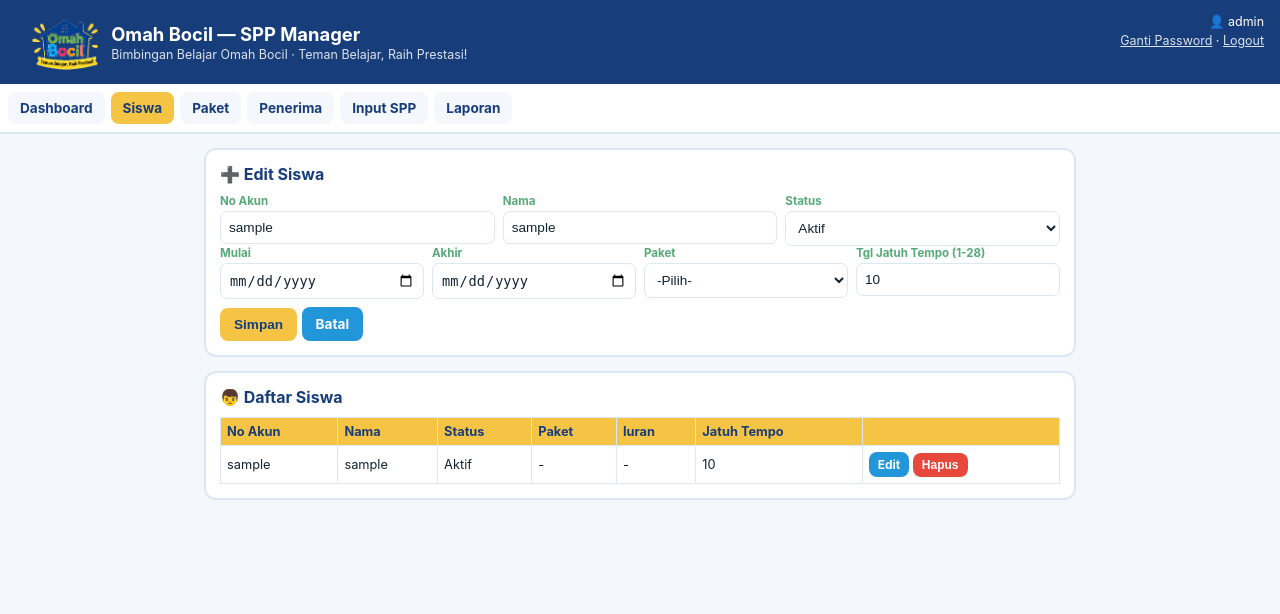
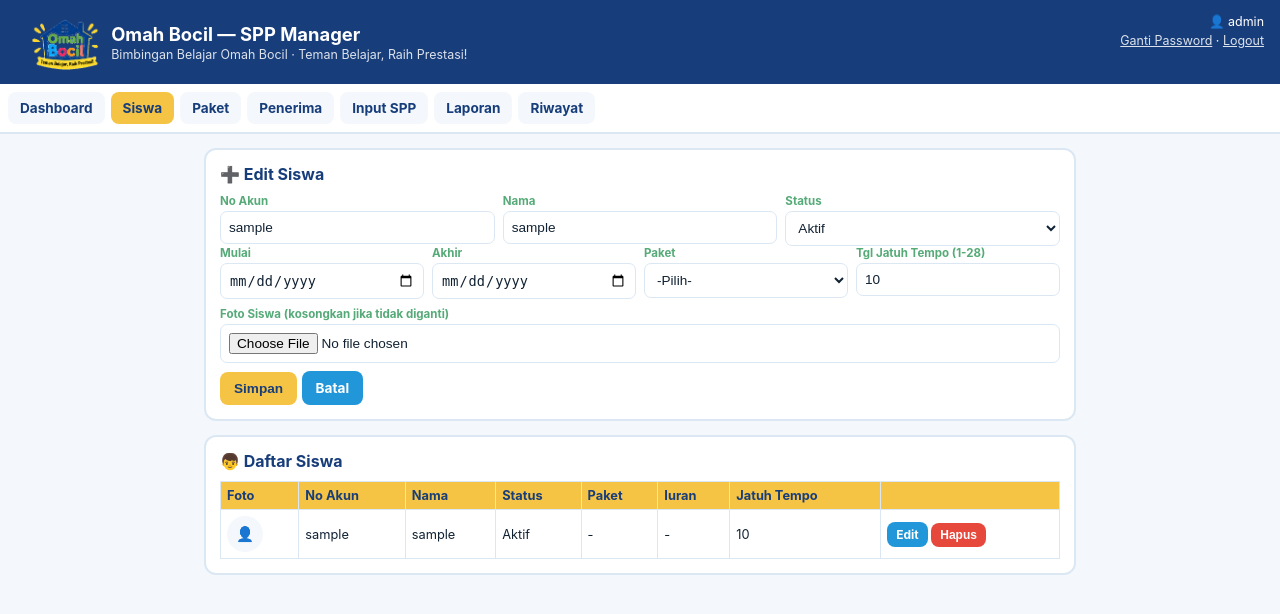
Before and after one commit to korlapBIP/spp, a Flask app: page /siswa?edit=1 in a window 1280 px wide. Shown: the top 614 px of the page. Run offline with Flask 3, Linux system fonts and the light colour scheme; a user stored in the database is signed in; data comes from the database, SQL or seed files in the repository; both versions use the stored data as it was after the commit; data that the repository does not hold is empty.

Commit message:
Add files via upload

```diff
--- a/main.py
+++ b/main.py
@@ -9,12 +9,14 @@ import csv
 import io
 import json
 import os
+import uuid
 from datetime import date, datetime
 from functools import wraps
 
 from flask import (Flask, render_template, request, redirect, url_for,
                     flash, Response, session)
 from werkzeug.security import generate_password_hash, check_password_hash
+from werkzeug.utils import secure_filename
 
 import database as db
 
@@ -24,6 +26,71 @@ app.secret_key = os.environ.get("SECRET_KEY", "spp-omahbocil-secret-key-ganti-in
 
 MONTHS = ["Januari", "Februari", "Maret", "April", "Mei", "Juni", "Juli",
           "Agustus", "September", "Oktober", "November", "Desember"]
+
+# --- Upload foto siswa ---
+BASE_DIR = os.path.dirname(os.path.abspath(__file__))
+UPLOAD_FOLDER = os.path.join(BASE_DIR, "static", "uploads", "siswa")
+ALLOWED_EXT = {"png", "jpg", "jpeg", "gif", "webp"}
+os.makedirs(UPLOAD_FOLDER, exist_ok=True)
+app.config["MAX_CONTENT_LENGTH"] = 3 * 1024 * 1024  # maksimal 3MB per upload
+
+
+def allowed_file(filename):
+    return "." in filename and filename.rsplit(".", 1)[1].lower() in ALLOWED_EXT
+
+
+def save_foto_siswa(file_storage):
+    """Simpan file foto yang diupload, kembalikan nama file tersimpan atau None."""
+    if not file_storage or file_storage.filename == "":
+        return None
+    if not allowed_file(file_storage.filename):
+        flash("Format foto tidak didukung. Gunakan PNG, JPG, GIF, atau WEBP.", "error")
+        return None
+    ext = secure_filename(file_storage.filename).rsplit(".", 1)[1].lower()
+    new_name = f"{uuid.uuid4().hex}.{ext}"
+    file_storage.save(os.path.join(UPLOAD_FOLDER, new_name))
+    return new_name
+
+
+# --- Riwayat perubahan aplikasi (changelog) ---
+# Tambahkan entri baru di urutan paling atas setiap kali ada update.
+CHANGELOG = [
+    {
+        "tanggal": "2026-09-26",
+        "judul": "Foto siswa, edit/hapus pembayaran, tampilan mobile, riwayat update",
+        "detail": [
+            "Form data siswa kini bisa unggah foto siswa.",
+            "Kartu SPP bulanan kini punya tombol Edit dan Hapus per baris pembayaran.",
+            "Tampilan dirapikan agar lebih nyaman dibuka dari HP.",
+            "Menu Riwayat ditambahkan untuk mencatat histori pembaruan aplikasi.",
+        ],
+    },
+    {
+        "tanggal": "2026-09-26",
+        "judul": "Login admin & penerima iuran SPP",
+        "detail": [
+            "Login admin ditambahkan, seluruh halaman kini butuh login.",
+            "Menu Ganti Password untuk admin.",
+            "CRUD Penerima Iuran SPP, muncul sebagai saran di kolom TTD Input SPP.",
+            "Logo Omah Bocil dipasang di header & favicon.",
+        ],
+    },
+    {
+        "tanggal": "2026-09-25",
+        "judul": "Laporan per siswa & per bulan",
+        "detail": [
+            "Laporan > atas nama siswa: riwayat pembayaran lengkap 1 siswa.",
+            "Laporan > atas nama bulan: status lunas/belum semua siswa aktif di 1 bulan.",
+        ],
+    },
+    {
+        "tanggal": "2026-09-25",
+        "judul": "Rilis awal",
+        "detail": [
+            "Aplikasi SPP Omah Bocil pertama kali dibuat: dashboard, siswa, paket, input SPP, laporan per tahun, export CSV/JSON.",
+        ],
+    },
+]
 
 DEFAULT_ADMIN_USERNAME = "admin"
 DEFAULT_ADMIN_PASSWORD = "admin123"
@@ -173,6 +240,13 @@ def siswa_save():
         flash("No Akun sudah dipakai siswa lain.", "error")
         return redirect(url_for("siswa_list"))
 
+    foto_lama = None
+    if student_id:
+        existing = db.get_student(student_id)
+        foto_lama = existing["foto"] if existing else None
+
+    foto_baru = save_foto_siswa(request.files.get("foto"))
+
     data = {
         "no_akun": no_akun,
         "nama": nama,
@@ -181,9 +255,15 @@ def siswa_save():
         "akhir": request.form.get("akhir") or None,
         "paket_id": request.form.get("paket_id", type=int),
         "jatuh_tempo": request.form.get("jatuh_tempo", type=int) or 10,
+        "foto": foto_baru,  # None berarti foto lama dipertahankan (lihat update_student)
     }
     if student_id:
         db.update_student(student_id, data)
+        # hapus file foto lama dari disk kalau diganti dengan foto baru
+        if foto_baru and foto_lama:
+            old_path = os.path.join(UPLOAD_FOLDER, foto_lama)
+            if os.path.exists(old_path):
+                os.remove(old_path)
         flash("Data siswa berhasil diperbarui.", "success")
     else:
         db.add_student(data)
@@ -194,6 +274,11 @@ def siswa_save():
 @app.route("/siswa/hapus/<int:student_id>", methods=["POST"])
 @login_required
 def siswa_hapus(student_id):
+    existing = db.get_student(student_id)
+    if existing and existing.get("foto"):
+        foto_path = os.path.join(UPLOAD_FOLDER, existing["foto"])
+        if os.path.exists(foto_path):
+            os.remove(foto_path)
     db.delete_student(student_id)
     flash("Siswa dihapus. Riwayat pembayarannya juga ikut terhapus.", "success")
     return redirect(url_for("siswa_list"))
@@ -295,6 +380,14 @@ def input_spp():
     if selected_student and selected_student.get("paket_price") is not None:
         jumlah_default = selected_student["paket_price"]
 
+    # Jika datang dari tombol "Edit" pada kartu SPP, isi ulang form dengan data lama
+    edit_bulan = request.args.get("edit_bulan", type=int)
+    edit_payment = None
+    if edit_bulan and student_id:
+        edit_payment = db.get_payment(student_id, tahun, edit_bulan)
+        if edit_payment:
+            jumlah_default = edit_payment["jumlah"]
+
     return render_template(
         "input_spp.html",
         students=students,
@@ -305,6 +398,8 @@ def input_spp():
         today=today.isoformat(),
         jumlah_default=jumlah_default,
         recipients=db.get_all_recipients(),
+        edit_bulan=edit_bulan,
+        edit_payment=edit_payment,
     )
 
 
@@ -321,6 +416,20 @@ def input_spp_save():
 
     db.upsert_payment(student_id, bulan, tahun, jumlah, tgl_bayar, ttd, stempel)
     flash("Pembayaran SPP berhasil disimpan.", "success")
+    return redirect(url_for("input_spp", student_id=student_id, tahun=tahun))
+
+
+@app.route("/input-spp/hapus/<int:payment_id>", methods=["POST"])
+@login_required
+def input_spp_hapus(payment_id):
+    payment = db.get_payment_by_id(payment_id)
+    if not payment:
+        flash("Data pembayaran tidak ditemukan.", "error")
+        return redirect(url_for("input_spp"))
+    student_id = payment["student_id"]
+    tahun = payment["tahun"]
+    db.delete_payment(payment_id)
+    flash("Data pembayaran berhasil dihapus.", "success")
     return redirect(url_for("input_spp", student_id=student_id, tahun=tahun))
 
 
@@ -441,5 +550,13 @@ def export_json():
     )
 
 
+# ---------------- RIWAYAT (CHANGELOG APLIKASI) ----------------
+
+@app.route("/riwayat")
+@login_required
+def riwayat():
+    return render_template("riwayat.html", changelog=CHANGELOG)
+
+
 if __name__ == "__main__":
     app.run(debug=True)
--- a/static/style.css
+++ b/static/style.css
@@ -32,3 +32,26 @@ td{padding:6px;border:1px solid var(--line)}
 .flash{border-radius:10px;padding:10px 12px;margin-bottom:10px;font-size:.85rem;font-weight:600}
 .flash.success{background:#e6f7ea;color:var(--green);border:2px solid var(--green)}
 .flash.error{background:#fdeceb;color:var(--red);border:2px solid var(--red)}
+
+/* ---------- Mobile friendly ---------- */
+@media (max-width: 640px){
+  header{padding:10px 12px}
+  header img{height:42px !important}
+  header h1{font-size:1rem}
+  header p{font-size:.72rem}
+  nav{padding:6px;gap:4px}
+  nav a{padding:7px 9px;font-size:.78rem}
+  main{padding:10px}
+  .card{padding:10px;border-radius:10px}
+  .row{gap:6px}
+  .row>div{flex:1 1 100%;min-width:0}
+  button.btn,a.btn{width:100%;text-align:center;box-sizing:border-box}
+  button.btn.small,a.btn.small{width:auto}
+  td form.inline-btn,.tbl-wrap form{display:inline-block}
+  table{font-size:.72rem}
+  th,td{padding:5px}
+  .stat div{flex:1 1 45%;min-width:0}
+}
+@media (max-width: 420px){
+  .stat div{flex:1 1 100%}
+}
--- a/templates/base.html
+++ b/templates/base.html
@@ -36,6 +36,7 @@
 <a href="{{ url_for('penerima_list') }}" class="{{ 'active' if active_tab=='penerima_list' }}">Penerima</a>
 <a href="{{ url_for('input_spp') }}" class="{{ 'active' if active_tab=='input_spp' }}">Input SPP</a>
 <a href="{{ url_for('laporan') }}" class="{{ 'active' if active_tab=='laporan' }}">Laporan</a>
+<a href="{{ url_for('riwayat') }}" class="{{ 'active' if active_tab=='riwayat' }}">Riwayat</a>
 </nav>
 {% endif %}
 <main>
--- a/templates/siswa.html
+++ b/templates/siswa.html
@@ -2,7 +2,7 @@
 {% block content %}
 <div class="card">
   <h2>➕ {{ 'Edit' if edit_student else 'Tambah' }} Siswa</h2>
-  <form method="post" action="{{ url_for('siswa_save') }}">
+  <form method="post" action="{{ url_for('siswa_save') }}" enctype="multipart/form-data">
     <input type="hidden" name="sid" value="{{ edit_student.id if edit_student else '' }}">
     <div class="row">
       <div><label>No Akun</label><input name="no_akun" required value="{{ edit_student.no_akun if edit_student else '' }}"></div>
@@ -27,6 +27,18 @@
       </div>
       <div><label>Tgl Jatuh Tempo (1-28)</label><input type="number" name="jatuh_tempo" min="1" max="28" value="{{ edit_student.jatuh_tempo if edit_student else 10 }}"></div>
     </div>
+    <div class="row" style="margin-top:8px">
+      <div>
+        <label>Foto Siswa {{ '(kosongkan jika tidak diganti)' if edit_student else '(opsional)' }}</label>
+        <input type="file" name="foto" accept="image/png,image/jpeg,image/gif,image/webp">
+      </div>
+      {% if edit_student and edit_student.foto %}
+      <div style="flex:0 0 auto">
+        <label>Foto saat ini</label>
+        <img src="{{ url_for('static', filename='uploads/siswa/' + edit_student.foto) }}" alt="Foto {{ edit_student.nama }}" style="height:64px;width:64px;object-fit:cover;border-radius:8px;border:1.5px solid var(--line)">
+      </div>
+      {% endif %}
+    </div>
     <div style="margin-top:8px">
       <button class="btn yellow" type="submit">Simpan</button>
       <a class="btn" href="{{ url_for('siswa_list') }}">Batal</a>
@@ -37,10 +49,17 @@
   <h2>👦 Daftar Siswa</h2>
   <div class="tbl-wrap">
     <table>
-      <thead><tr><th>No Akun</th><th>Nama</th><th>Status</th><th>Paket</th><th>Iuran</th><th>Jatuh Tempo</th><th></th></tr></thead>
+      <thead><tr><th>Foto</th><th>No Akun</th><th>Nama</th><th>Status</th><th>Paket</th><th>Iuran</th><th>Jatuh Tempo</th><th></th></tr></thead>
       <tbody>
         {% for s in students %}
         <tr>
+          <td>
+            {% if s.foto %}
+              <img src="{{ url_for('static', filename='uploads/siswa/' + s.foto) }}" alt="Foto {{ s.nama }}" style="height:36px;width:36px;object-fit:cover;border-radius:50%;border:1.5px solid var(--line)">
+            {% else %}
+              <span style="display:inline-flex;align-items:center;justify-content:center;height:36px;width:36px;border-radius:50%;background:var(--bg);color:#9ab;font-size:.9rem">👤</span>
+            {% endif %}
+          </td>
           <td>{{ s.no_akun }}</td><td>{{ s.nama }}</td><td>{{ s.status }}</td>
           <td>{{ s.paket_name or '-' }}</td>
           <td>{{ ('Rp ' + '{:,}'.format(s.paket_price).replace(',', '.')) if s.paket_price is not none else '-' }}</td>
```
Also changed, not shown: Instruksi pindah akun baru.txt (added, +22 -0 lines), database.py (+36 -8 lines), templates/input_spp.html (+27 -8 lines), templates/riwayat.html (added, +18 -0 lines), spp.png (added), spp_omahbocil.db (added).
